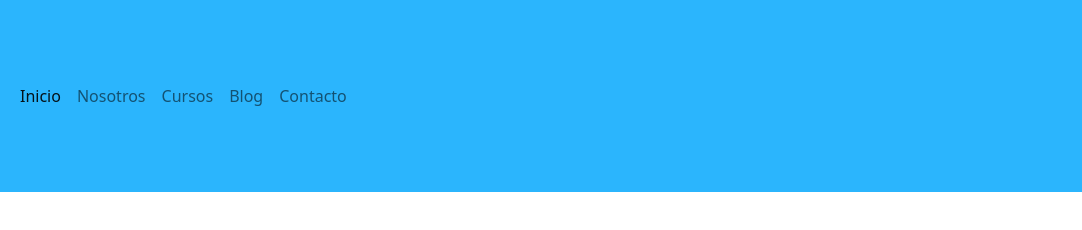
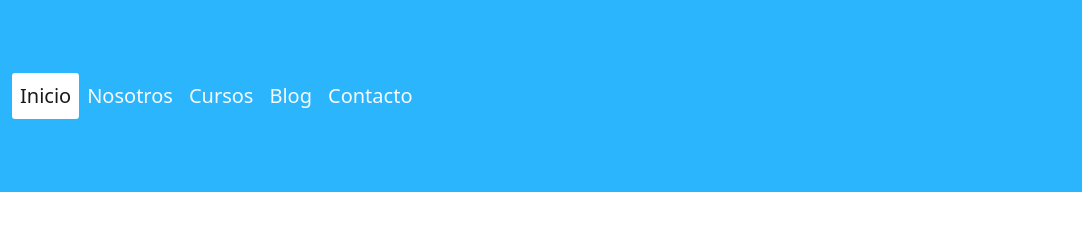
Before and after one commit to nicogallicet/tercera-entrega-master-nails, a website: page pages/blog.html in a window 1280 px wide. Shown: the full height of the page, 198-1280 px from the left. Drawn offline with nearby package versions, Linux system fonts and the light colour scheme.

Commit message:
nav responsive terminado

```diff
--- a/scss/estilo.scss
+++ b/scss/estilo.scss
@@ -78,8 +78,16 @@ header {
 header {
     background-color:#2BB5FD ;
     padding: 0.5rem 2rem;
-    .nav-bar {
-        align-items: center;
-        color: white;
-    }
 }
+
+.navbar-light .navbar-nav .nav-link {
+    color: #f8f9fa;
+    font-size: 20px;
+}
+
+.navbar-light .navbar-nav .nav-link.active, .navbar-light .navbar-nav .show>.nav-link {
+    color: rgba(0,0,0,.9);
+    background-color: white;
+    padding: 8px;
+    border-radius: 3px;
+}
```
Also changed, not shown: index.html (+1 -1 lines), css/estilo.css.
